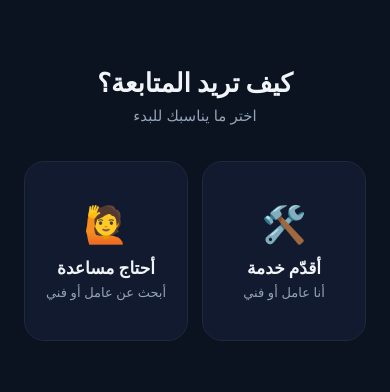
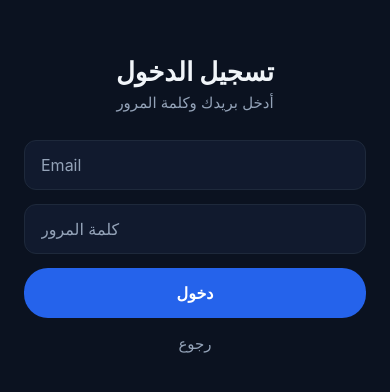
Before and after one commit to dev-Abdallahwael/Osta_App, a React Native app: screen /Login in a window 390 px wide. Shown: the part 218-610 px from the top of the page. Built offline with nearby package versions, Linux system fonts and the light colour scheme; no server answers.

Commit message:
feat: implement LoginScreen with email/password authentication and role handling

```diff
--- a/src/localization/ar.json
+++ b/src/localization/ar.json
@@ -30,7 +30,17 @@
     "worker": {
       "title": "أقدّم خدمة",
       "subtitle": "أنا عامل أو فني"
-    }
+    },
+    "signInLink": "تسجيل الدخول بالبريد وكلمة المرور"
+  },
+  "login": {
+    "title": "تسجيل الدخول",
+    "subtitle": "أدخل بريدك وكلمة المرور",
+    "password": "كلمة المرور",
+    "submit": "دخول",
+    "back": "رجوع",
+    "errorEmpty": "يرجى إدخال البريد وكلمة المرور",
+    "errorInvalid": "بيانات الدخول غير صحيحة"
   },
   "placeholder": {
     "worker": {
--- a/src/localization/en.json
+++ b/src/localization/en.json
@@ -30,7 +30,17 @@
     "worker": {
       "title": "I offer a service",
       "subtitle": "I am a worker or technician"
-    }
+    },
+    "signInLink": "Sign in with email & password"
+  },
+  "login": {
+    "title": "Sign in",
+    "subtitle": "Enter your email and password",
+    "password": "Password",
+    "submit": "Sign in",
+    "back": "Back",
+    "errorEmpty": "Please enter email and password",
+    "errorInvalid": "Invalid email or password"
   },
   "placeholder": {
     "worker": {
--- a/src/navigation/index.tsx
+++ b/src/navigation/index.tsx
@@ -3,6 +3,7 @@ import { NavigationContainer } from '@react-navigation/native';
 import { createNativeStackNavigator } from '@react-navigation/native-stack';
 import { useApp } from '../context/AppContext';
 import RoleSelectScreen from '../screens/RoleSelectScreen';
+import LoginScreen from '../screens/LoginScreen';
 import PlaceholderHomeScreen from '../screens/PlaceholderHomeScreen';
 import type { RootStackParamList, WorkerStackParamList, UserStackParamList } from './types';
 
@@ -10,12 +11,20 @@ const RootStack = createNativeStackNavigator<RootStackParamList>();
 const WorkerStack = createNativeStackNavigator<WorkerStackParamList>();
 const UserStack = createNativeStackNavigator<UserStackParamList>();
 
+function WorkerHomeScreen() {
+  return <PlaceholderHomeScreen role="worker" />;
+}
+
+function UserHomeScreen() {
+  return <PlaceholderHomeScreen role="user" />;
+}
+
 function WorkerHome() {
   return (
     <WorkerStack.Navigator>
       <WorkerStack.Screen
         name="WorkerHome"
-        component={() => <PlaceholderHomeScreen role="worker" />}
+        component={WorkerHomeScreen}
         options={{ headerShown: false }}
       />
     </WorkerStack.Navigator>
@@ -27,7 +36,7 @@ function UserHome() {
     <UserStack.Navigator>
       <UserStack.Screen
         name="UserHome"
-        component={() => <PlaceholderHomeScreen role="user" />}
+        component={UserHomeScreen}
         options={{ headerShown: false }}
       />
     </UserStack.Navigator>
@@ -56,6 +65,11 @@ export default function AppNavigator() {
           options={{ headerShown: false }}
         />
         <RootStack.Screen
+          name="Login"
+          component={LoginScreen}
+          options={{ headerShown: false }}
+        />
+        <RootStack.Screen
           name="WorkerStack"
           component={WorkerHome}
           options={{ headerShown: false }}
--- /dev/null
+++ b/src/screens/LoginScreen.tsx
@@ -0,0 +1,169 @@
+import React, { useState } from 'react';
+import {
+  Pressable,
+  StyleSheet,
+  Text,
+  TextInput,
+  View,
+  ActivityIndicator,
+  KeyboardAvoidingView,
+  Platform,
+} from 'react-native';
+import { useTranslation } from 'react-i18next';
+import { useNavigation } from '@react-navigation/native';
+import type { NativeStackNavigationProp } from '@react-navigation/native-stack';
+import { useTheme } from '../context/ThemeContext';
+import { useApp } from '../context/AppContext';
+import { signInWithEmailPassword } from '../services/auth';
+import type { RootStackParamList } from '../navigation/types';
+import type { Role } from '../navigation/types';
+
+type Nav = NativeStackNavigationProp<RootStackParamList>;
+
+export default function LoginScreen() {
+  const { t } = useTranslation();
+  const { colors } = useTheme();
+  const navigation = useNavigation<Nav>();
+  const { completeOnboarding } = useApp();
+  const [email, setEmail] = useState('');
+  const [password, setPassword] = useState('');
+  const [busy, setBusy] = useState(false);
+  const [error, setError] = useState<string | null>(null);
+
+  function roleForEmail(address: string): Role {
+    const normalized = address.trim().toLowerCase();
+    if (normalized === 'worker@test.com') return 'worker';
+    return 'user';
+  }
+
+  async function onLogin() {
+    if (!email.trim() || !password) {
+      setError(t('login.errorEmpty'));
+      return;
+    }
+    setBusy(true);
+    setError(null);
+    try {
+      await signInWithEmailPassword(email.trim(), password);
+      const role = roleForEmail(email);
+      await completeOnboarding(role);
+    } catch (err) {
+      console.warn('Login failed:', err);
+      setError(t('login.errorInvalid'));
+    } finally {
+      setBusy(false);
+    }
+  }
+
+  return (
+    <KeyboardAvoidingView
+      style={[styles.container, { backgroundColor: colors.background }]}
+      behavior={Platform.OS === 'ios' ? 'padding' : undefined}
+    >
+      <View style={styles.inner}>
+        <Text style={[styles.title, { color: colors.textPrimary }]}>
+          {t('login.title')}
+        </Text>
+        <Text style={[styles.subtitle, { color: colors.textSecondary }]}>
+          {t('login.subtitle')}
+        </Text>
+
+        <TextInput
+          value={email}
+          onChangeText={setEmail}
+          placeholder="Email"
+          placeholderTextColor={colors.textSecondary}
+          autoCapitalize="none"
+          keyboardType="email-address"
+          autoComplete="email"
+          style={[
+            styles.input,
+            { backgroundColor: colors.surface, borderColor: colors.border, color: colors.textPrimary },
+          ]}
+        />
+
+        <TextInput
+          value={password}
+          onChangeText={setPassword}
+          placeholder={t('login.password')}
+          placeholderTextColor={colors.textSecondary}
+          secureTextEntry
+          style={[
+            styles.input,
+            { backgroundColor: colors.surface, borderColor: colors.border, color: colors.textPrimary },
+          ]}
+        />
+
+        {error ? <Text style={[styles.error, { color: colors.error }]}>{error}</Text> : null}
+
+        <Pressable
+          style={[styles.button, { backgroundColor: colors.accent }]}
+          onPress={onLogin}
+          disabled={busy}
+        >
+          {busy ? (
+            <ActivityIndicator color="#ffffff" />
+          ) : (
+            <Text style={styles.buttonText}>{t('login.submit')}</Text>
+          )}
+        </Pressable>
+
+        <Pressable onPress={() => navigation.goBack()}>
+          <Text style={[styles.back, { color: colors.textSecondary }]}>
+            {t('login.back')}
+          </Text>
+        </Pressable>
+      </View>
+    </KeyboardAvoidingView>
+  );
+}
+
+const styles = StyleSheet.create({
+  container: {
+    flex: 1,
+  },
+  inner: {
+    flex: 1,
+    justifyContent: 'center',
+    padding: 24,
+  },
+  title: {
+    fontSize: 26,
+    fontWeight: '700',
+    marginBottom: 6,
+    textAlign: 'center',
+  },
+  subtitle: {
+    fontSize: 15,
+    textAlign: 'center',
+    marginBottom: 28,
+  },
+  input: {
+    borderWidth: 1,
+    borderRadius: 12,
+    paddingHorizontal: 16,
+    paddingVertical: 14,
+    fontSize: 16,
+    marginBottom: 14,
+  },
+  error: {
+    fontSize: 14,
+    textAlign: 'center',
+    marginBottom: 10,
+  },
+  button: {
+    paddingVertical: 15,
+    borderRadius: 24,
+    alignItems: 'center',
+    marginBottom: 16,
+  },
+  buttonText: {
+    color: '#ffffff',
+    fontSize: 16,
+    fontWeight: '600',
+  },
+  back: {
+    textAlign: 'center',
+    fontSize: 15,
+  },
+});
--- a/src/screens/RoleSelectScreen.tsx
+++ b/src/screens/RoleSelectScreen.tsx
@@ -1,9 +1,12 @@
 import React, { useState } from 'react';
 import { Pressable, StyleSheet, Text, View, ActivityIndicator } from 'react-native';
 import { useTranslation } from 'react-i18next';
+import { useNavigation } from '@react-navigation/native';
+import type { NativeStackNavigationProp } from '@react-navigation/native-stack';
 import { useTheme } from '../context/ThemeContext';
 import { useApp } from '../context/AppContext';
 import { signInWithEmailPassword } from '../services/auth';
+import type { RootStackParamList } from '../navigation/types';
 
 const TEST_ACCOUNTS = {
   worker: { email: 'worker@test.com', password: '123456789' },
@@ -13,6 +16,7 @@ const TEST_ACCOUNTS = {
 export default function RoleSelectScreen() {
   const { t } = useTranslation();
   const { colors } = useTheme();
+  const navigation = useNavigation<NativeStackNavigationProp<RootStackParamList>>();
   const { completeOnboarding } = useApp();
   const [busy, setBusy] = useState<null | 'worker' | 'user'>(null);
 
@@ -73,6 +77,12 @@ export default function RoleSelectScreen() {
           </Pressable>
         ))}
       </View>
+
+      <Pressable onPress={() => navigation.navigate('Login')} style={styles.loginLink}>
+        <Text style={[styles.loginLinkText, { color: colors.accent }]}>
+          {t('roleSelect.signInLink')}
+        </Text>
+      </Pressable>
     </View>
   );
 }
@@ -123,4 +133,13 @@ const styles = StyleSheet.create({
     fontSize: 13,
     textAlign: 'center',
   },
+  loginLink: {
+    marginTop: 28,
+    paddingVertical: 10,
+    paddingHorizontal: 16,
+  },
+  loginLinkText: {
+    fontSize: 15,
+    fontWeight: '600',
+  },
 });
```
